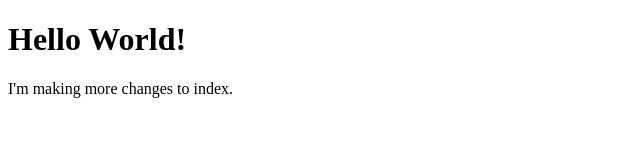
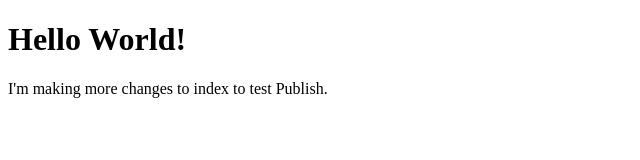
Before and after one commit to nohue/demopsproject, a plain HTML site: page index.html in a window 1280 px wide. Shown: the whole page, without its empty margins (0-640 px from the left). Drawn offline with Linux system fonts and the light colour scheme.

Commit message:
Testing Publish

```diff
--- a/index.html
+++ b/index.html
@@ -8,6 +8,6 @@
 </head>
 <body>
 	<h1>Hello World!</h1>
-	<p>I'm making more changes to index.</p>
+	<p>I'm making more changes to index to test Publish.</p>
 </body>
 </html>
```
